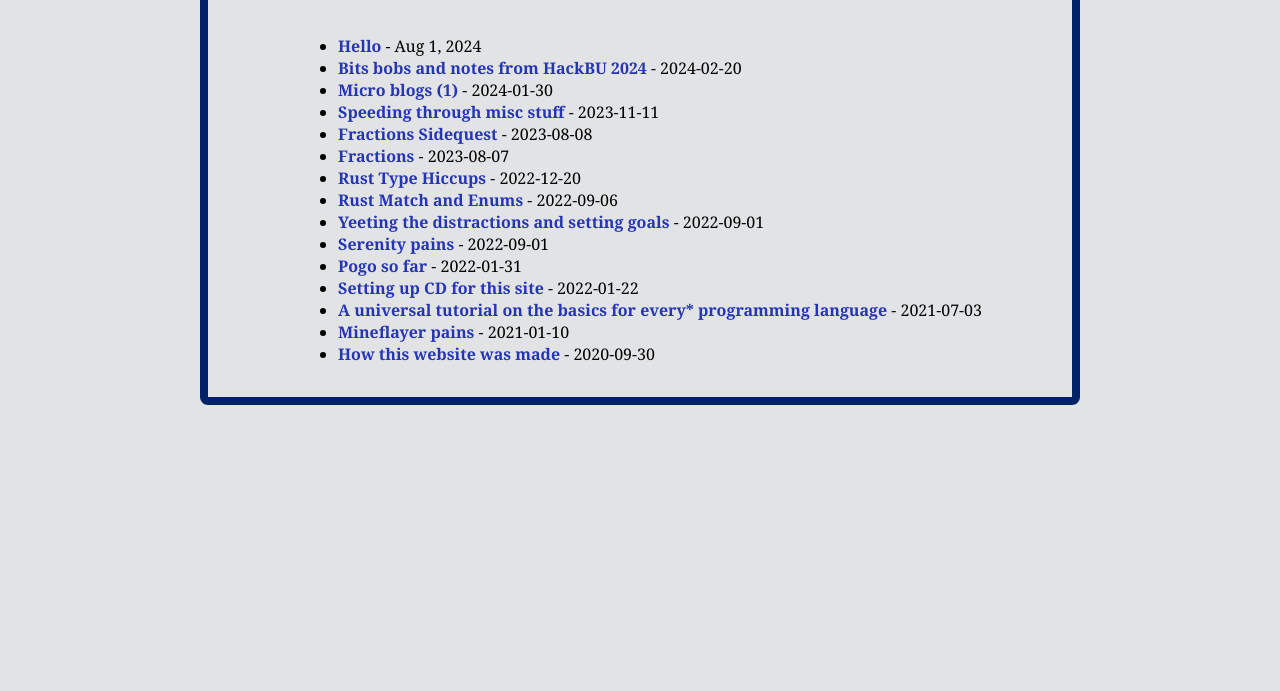
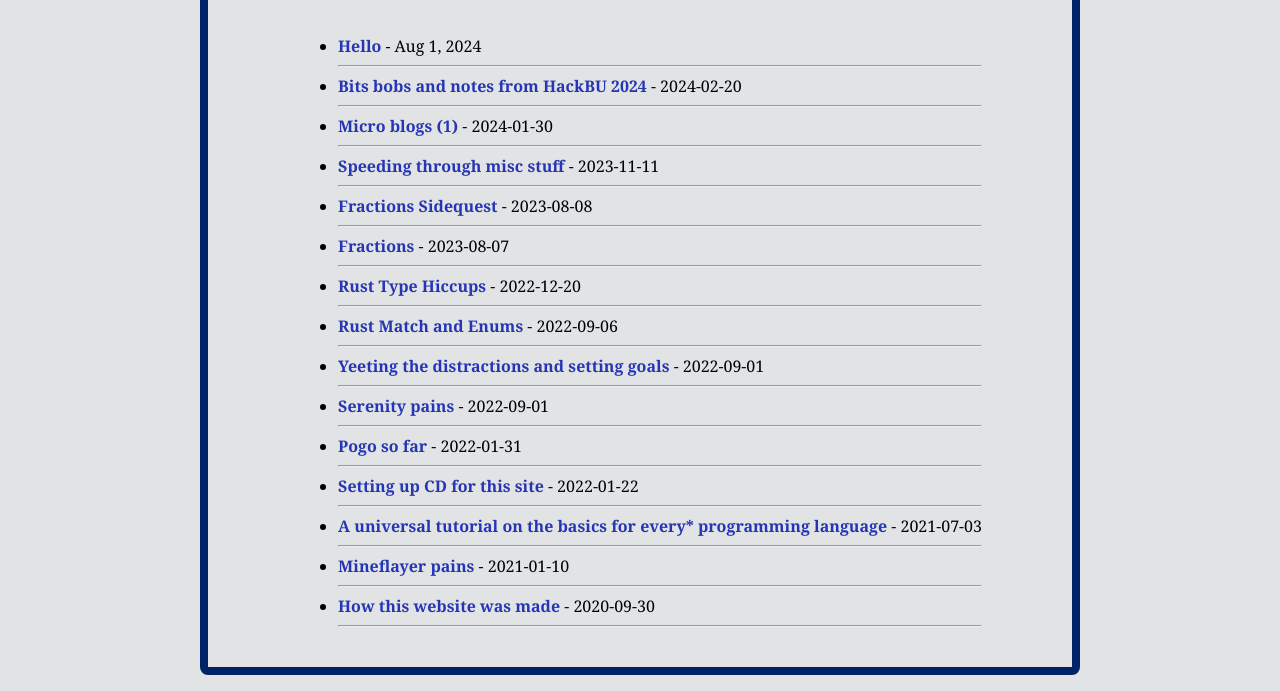
Before and after one commit to Pagwin-Fedora/testing-blog, a plain HTML site: page posts/index.html in a window 1280 px wide. Shown: the part 163-854 px from the top of the page. Before the commit the page ends 800 px from the top, so only its background shows below. Drawn offline with nearby package versions, Linux system fonts and the light colour scheme.

Commit message:
horizontal lines

```diff
--- a/posts/index.html
+++ b/posts/index.html
@@ -26,20 +26,35 @@
                 Blog Posts</h1>
             <ul>
     <li><a href="/posts/hello/">Hello</a> - Aug  1, 2024</li>
+    <hr />
     <li><a href="/posts/HackBU2024/">Bits bobs and notes from HackBU 2024</a> - 2024-02-20</li>
+    <hr />
     <li><a href="/posts/micro_blogs/">Micro blogs (1)</a> - 2024-01-30</li>
+    <hr />
     <li><a href="/posts/speedrun/">Speeding through misc stuff</a> - 2023-11-11</li>
+    <hr />
     <li><a href="/posts/fractions_sidequest/">Fractions Sidequest</a> - 2023-08-08</li>
+    <hr />
     <li><a href="/posts/fractions/">Fractions</a> - 2023-08-07</li>
+    <hr />
     <li><a href="/posts/rust_type_hiccups/">Rust Type Hiccups</a> - 2022-12-20</li>
+    <hr />
     <li><a href="/posts/rust_enums/">Rust Match and Enums</a> - 2022-09-06</li>
+    <hr />
     <li><a href="/posts/invidious_and_goals/">Yeeting the distractions and setting goals</a> - 2022-09-01</li>
+    <hr />
     <li><a href="/posts/serenity_why/">Serenity pains</a> - 2022-09-01</li>
+    <hr />
     <li><a href="/posts/pogo_so_far/">Pogo so far</a> - 2022-01-31</li>
+    <hr />
     <li><a href="/posts/gh_actions/">Setting up CD for this site</a> - 2022-01-22</li>
+    <hr />
     <li><a href="/posts/universal_proc_tut/">A universal tutorial on the basics for every* programming language</a> - 2021-07-03</li>
+    <hr />
     <li><a href="/posts/mineflayer_why/">Mineflayer pains</a> - 2021-01-10</li>
+    <hr />
     <li><a href="/posts/how/">How this website was made</a> - 2020-09-30</li>
+    <hr />
 </ul>
 
         </div>
```
